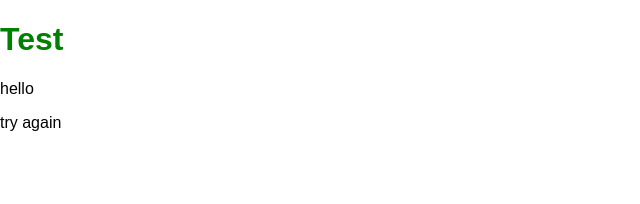
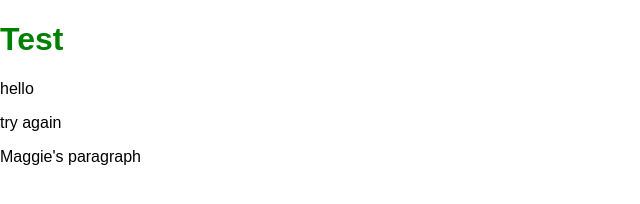
Before and after one commit to KatKonn/LCBO-organic-finder-app, a website: page index.html in a window 1280 px wide. Shown: the whole page, without its empty margins (0-640 px from the left). Drawn offline with nearby package versions, Linux system fonts and the light colour scheme; files that its build step writes are made by us from their sources.

Commit message:
Maggie's first change

```diff
--- a/index.html
+++ b/index.html
@@ -9,5 +9,6 @@
 	<h1>Test</h1>
 	<p> hello</p>
 	<p> try again </p>
+	<p> Maggie's paragraph </p>
 </body>
 </html>
```
